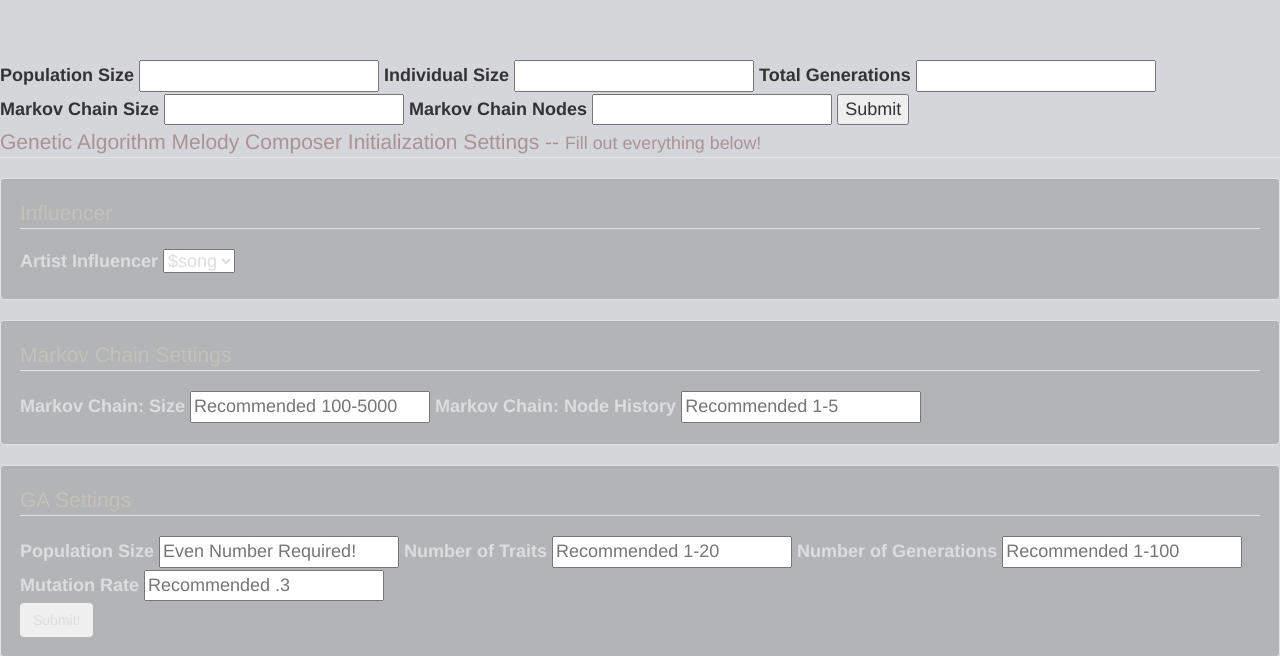
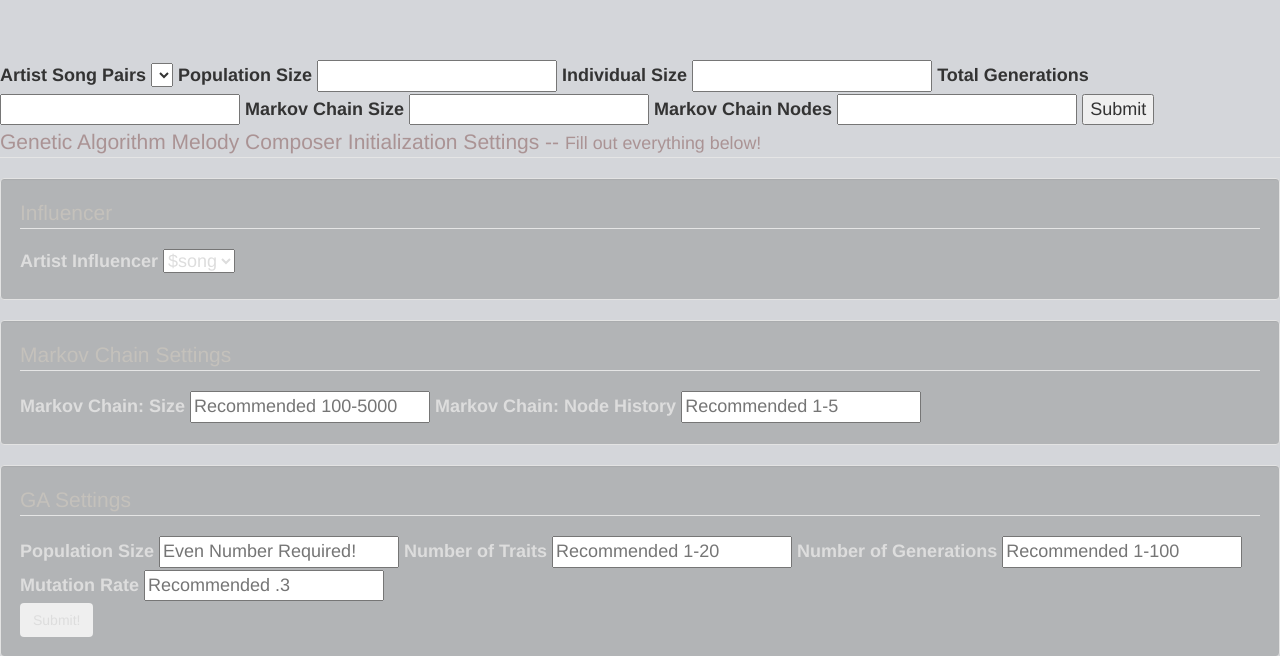
Before and after one commit to beng/cs-thesis, a Flask app: page / in a window 1280 px wide. Shown: the top 656 px of the page. Run offline with Flask 2, Linux system fonts and the light colour scheme; data that the repository does not hold is empty; some libraries are stand-ins or nearby versions.

Commit message:
show artists and songs currently available

```diff
--- a/code/refactor/model.py
+++ b/code/refactor/model.py
@@ -3,6 +3,11 @@ import pickle
 from redis import Redis
 
 r = Redis(db=2)
+
+
+def artist_song_pair():
+    """Return every artist and song in the redis list `artist_pairs`"""
+    return r.lrange('artist_pairs', 0, -1)
 
 
 def clear_cache():
--- a/code/refactor/render.py
+++ b/code/refactor/render.py
@@ -3,9 +3,19 @@ import random
 import music21
 
 from markov import MarkovChain
-from model import cache_get, cache_set
+from model import artist_song_pair, cache_get, cache_set
 
 MIDI_PATH = './midi_files'
+
+
+def render_artist_pairs():
+    """Return a mapping of artist to song for every artist/song pair in
+    the redis list of artist pairs"""
+    pairs = []
+    for key in artist_song_pair():
+        artist, song = key.split(':')
+        pairs.append([artist, song])
+    return pairs
 
 
 def random_sampling(min, max, nt):
--- a/code/refactor/server.py
+++ b/code/refactor/server.py
@@ -2,7 +2,7 @@ import json
 
 from flask import Flask, request, jsonify, render_template, redirect, url_for
 
-from render import render_population
+from render import render_population, render_artist_pairs
 from ga import begin_ga
 from model import cache_get, cache_set, cache_hmset, clear_cache
 
@@ -32,18 +32,19 @@ def validate_params(required=None, supplied=None):
 @app.route('/', methods=['GET', 'POST'])
 def initialize():
     clear_cache()
+
     if request.method == 'POST':
         params = parse_params(request.form.copy())
-        params['artist'] = 'vivaldi'
-        params['song'] = 'winter_allegro'
-        # params = {'artist': 'vivaldi', 'song': 'winter_allegro', 'isize': 10, 'psize': 10, 'mc_size': 1500, 'mc_nodes': 2, 'tgen': 4}
+        artist, song = params['artist_song_pairs'].split(' - ')
+        params['artist'] = artist
+        params['song'] = song
         params['base_key'] = '{}:{}:generation'.format(params['artist'], params['song'])
         if params['mc_nodes'] > params['mc_size']:
             return jsonify({'msg': "mc nodes MUST be smaller than mc size!"})
         cache_hmset('settings', params)
         population = render_population(**params)
         return redirect(url_for('fitness', generation=population[0]['generation'], id=population[0]['id']))
-    return render_template('index.html')
+    return render_template('index.html', artist_pairs=render_artist_pairs())
 
 
 @app.route('/markov', methods=['POST'])
--- a/code/refactor/templates/index.html
+++ b/code/refactor/templates/index.html
@@ -2,6 +2,12 @@
 {% block body %}
 
     <form action='/' method='POST'>
+      <label>Artist Song Pairs</label>
+      <select name='artist_song_pairs'>
+      {% for artist, song in artist_pairs %}
+          <option>{{artist}} - {{song}}</option>
+      {% endfor %}
+      </select>
       <label>Population Size</label>
       <input type="text" name="psize" id="psize" />
 
```
Also changed, not shown: 1 other file.
